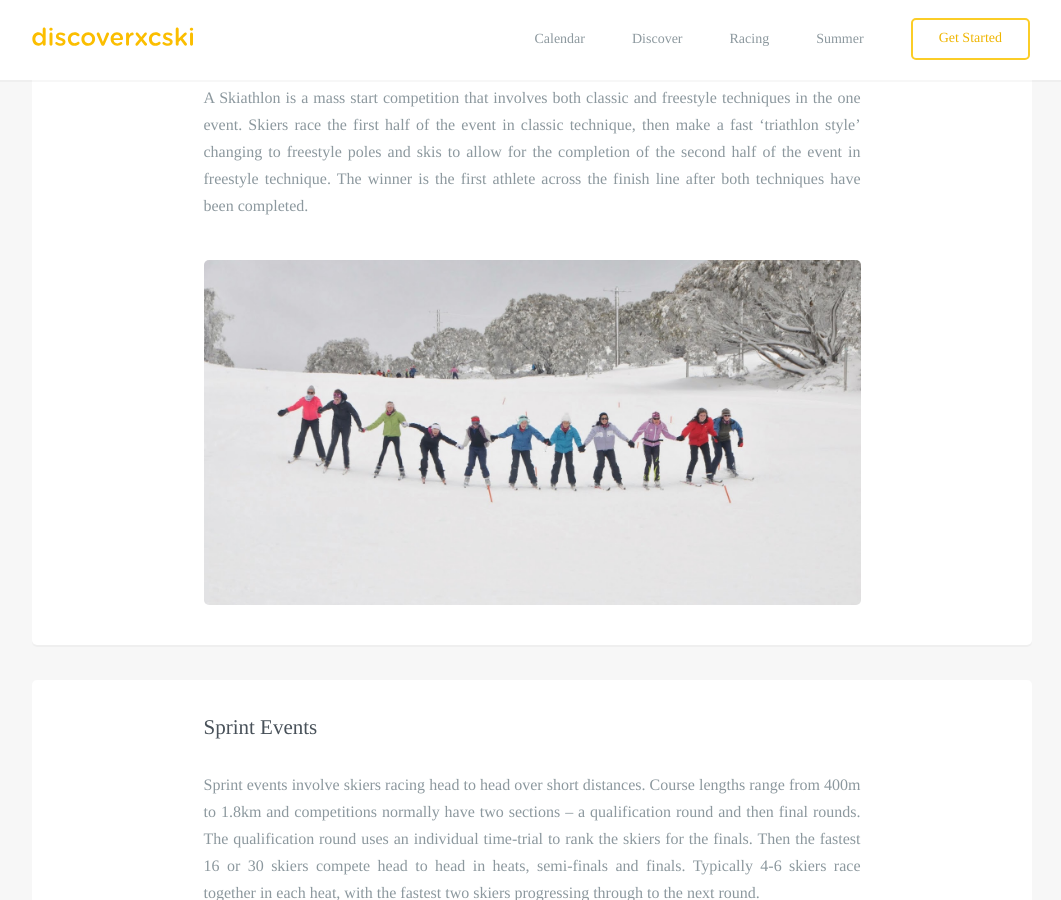
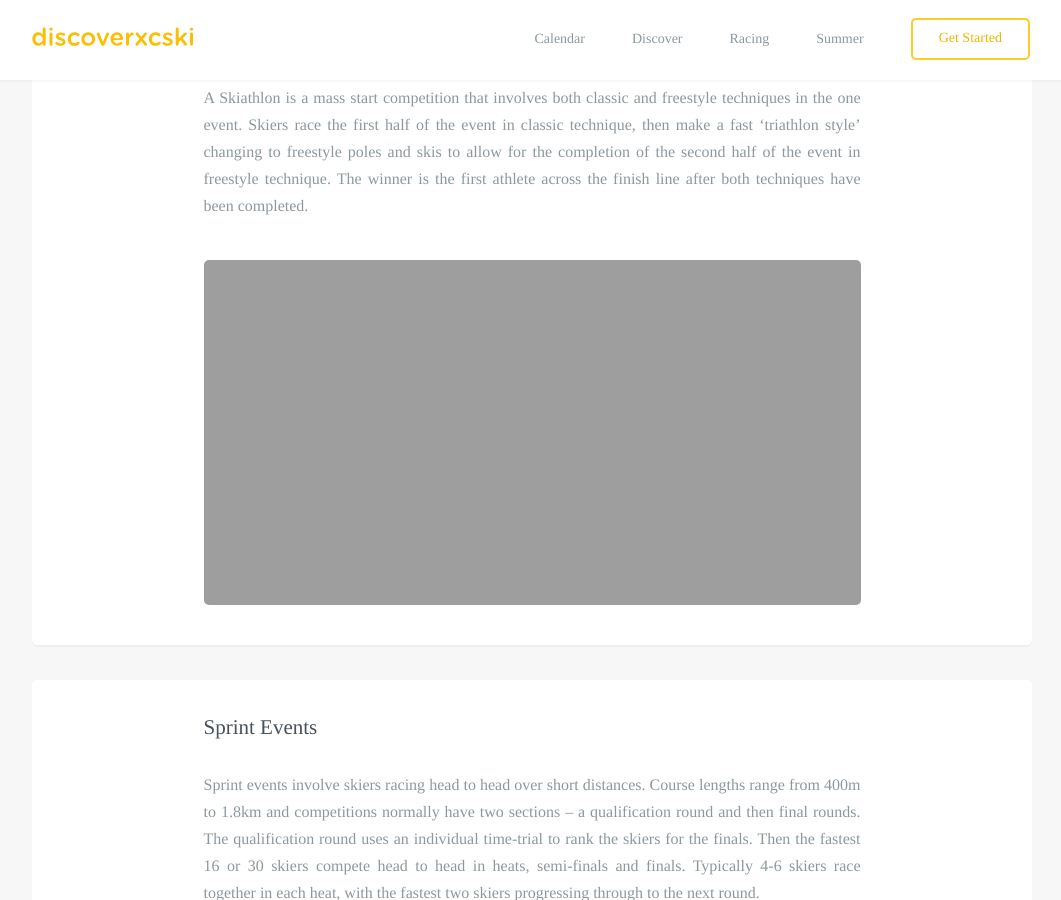
Before and after one commit to robcatto/robcatto.github.io, a Jekyll site: the page built from racing/event-formats/index.html, in a window 1280 px wide and 900 px high, scrolled down 2621 px. Shown: the whole window, without its empty margins (108-1169 px from the left). Built offline with Jekyll 4.4.1, drawn with Linux system fonts in a browser that asks for light colours; some web fonts are replaced; Markdown is read by kramdown in place of the engine named in the settings.

Commit message:
Update index.html

```diff
--- a/racing/event-formats/index.html
+++ b/racing/event-formats/index.html
@@ -76,7 +76,7 @@ layout: default
                 </p>
                 <div class="one">
                 <div class="onelarge centered" style="
-                background-image: url(http://www.discoverxcski.com/images/fast-&-female-ceila.jpg);
+                background-image: url(http://www.discoverxcski.com/images/skiathlon-callum.JPG);
                 background-size: cover;
                 "></div>
                 </section>
```
